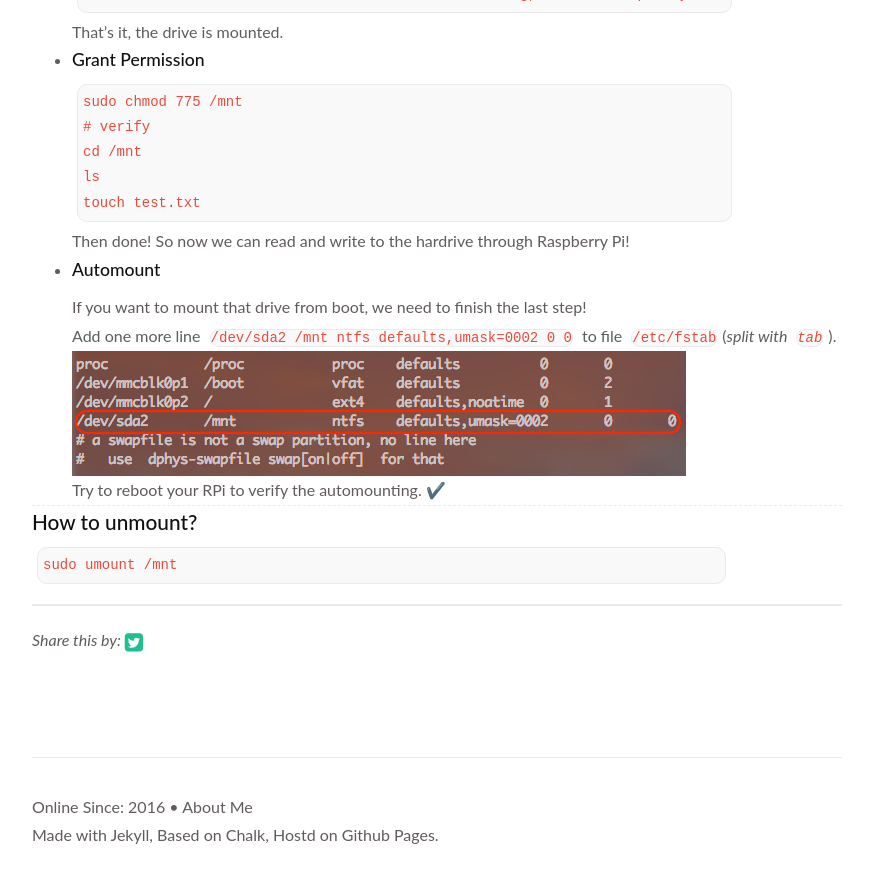
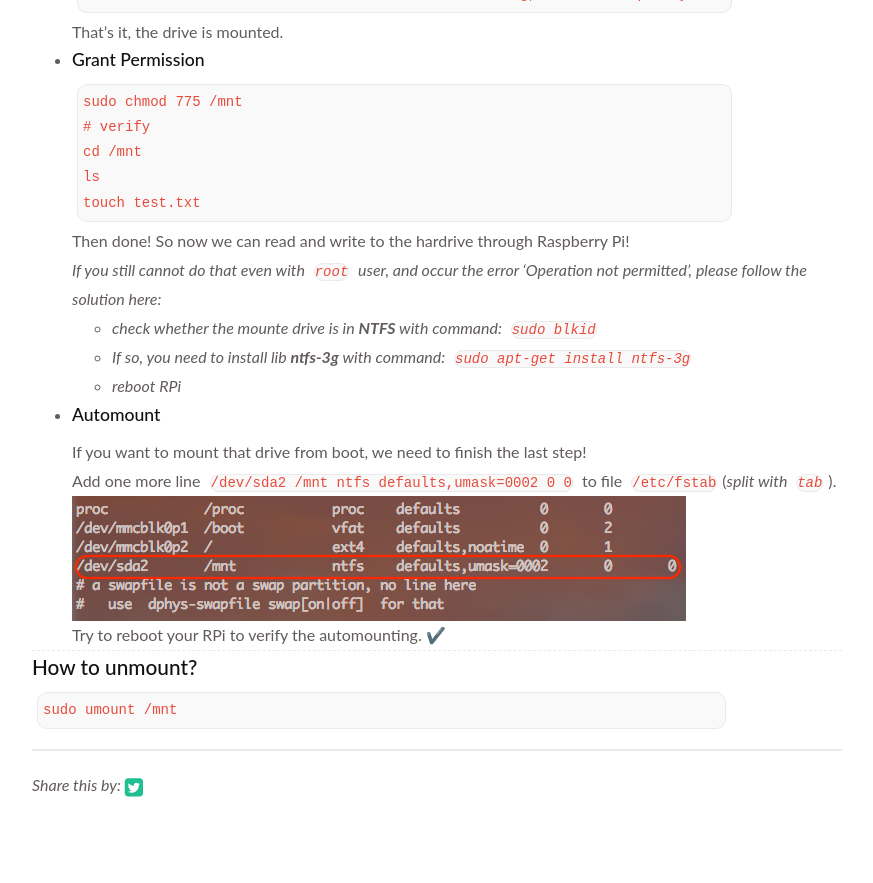
Before and after one commit to modx-space/shawzt.github.io, a Jekyll site: the page built from _posts/2017-01-31-mount-external-HD-on-raspbian.md, in a window 1280 px wide and 900 px high, scrolled down 1097 px. Shown: the top 883 px of the window, without its empty margins (203-1076 px from the left). Built offline with Jekyll 4.4.1, drawn with Linux system fonts in a browser that asks for light colours; comment, search, counter and statistics services are not loaded.

Commit message:
Update blog: how to mount external hard drive on raspbian
1. fix operation not permitted for mounted drive in ntfs

````diff
--- a/_posts/2017-01-31-mount-external-HD-on-raspbian.md
+++ b/_posts/2017-01-31-mount-external-HD-on-raspbian.md
@@ -35,6 +35,10 @@ ls
 touch test.txt
 ```
 Then done! So now we can read and write to the hardrive through Raspberry Pi!
+_If you still cannot do that even with `root` user, and occur the error 'Operation not permitted', please follow the solution here:_
+  + _check whether the mounte drive is in __NTFS__ with command: `sudo blkid`_
+  + _If so, you need to install lib __ntfs-3g__ with command: `sudo apt-get install ntfs-3g`_
+  + _reboot RPi_
 
 + #### Automount
 If you want to mount that drive from boot, we need to finish the last step!
````
